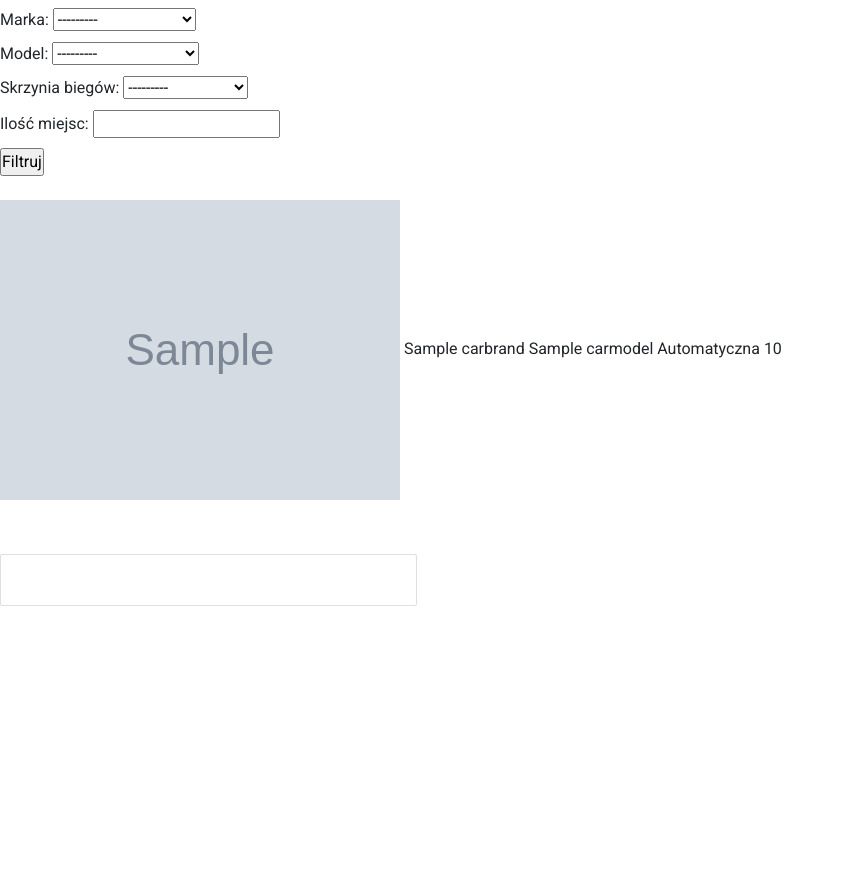
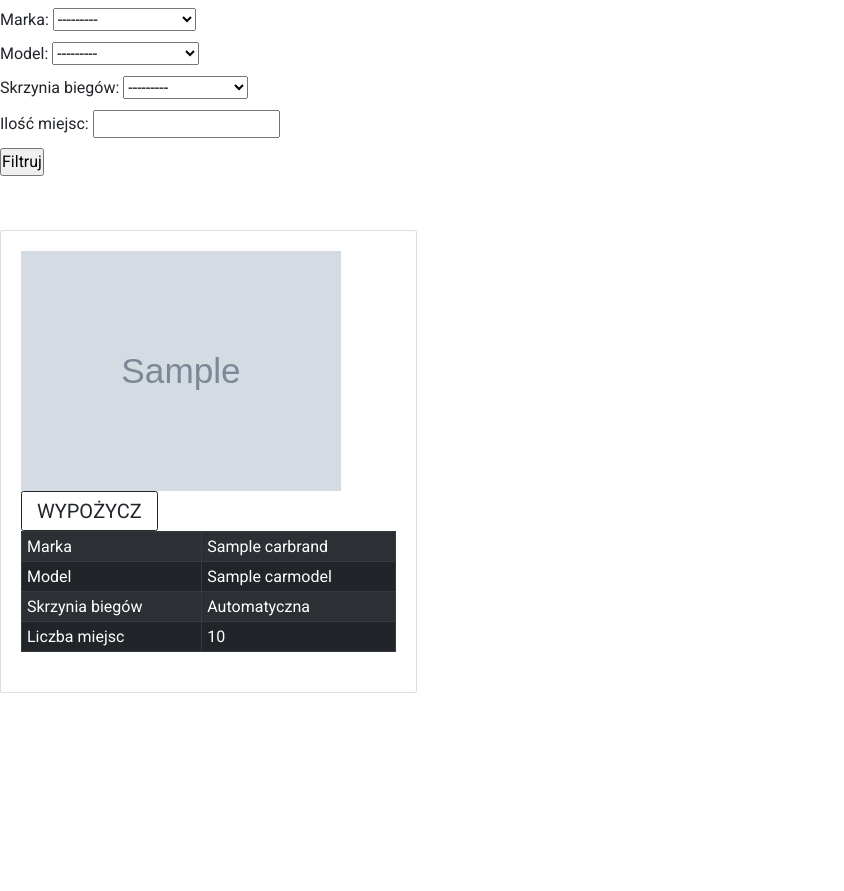
Before and after one commit to sda-project-group/car-rent, a Django app: page /carrent/carlist in a window 1280 px wide. Shown: the part 514-1405 px from the top of the page, without its empty margins (0-844 px from the left). Run offline with Django 4.2, Linux system fonts and the light colour scheme; tables that the repository leaves empty hold one stand-in row (values such as "Sample post"); grey boxes marked "Sample" are stand-in pictures; some libraries are stand-ins or nearby versions.

Commit message:
Fixed views in car list

```diff
--- a/carrent/carrentapp/templates/carrentapp/car_list.html
+++ b/carrent/carrentapp/templates/carrentapp/car_list.html
@@ -2,7 +2,7 @@
 {% load static %}
 {% block section_one %}
 
-<section class="top-hero projects-hero">
+<section class="top-hero projects-hero" xmlns="http://www.w3.org/1999/html">
     <p class="top-hero-text text-light">Nasza flota</p>
     <div class="hero-shadow"></div>
 </section>
@@ -20,50 +20,44 @@
     {{ filter.form.as_p }}
     <input type="submit" value="Filtruj"/>
 </form><br>
-{% for obj in filter.qs %}
-
-<a href ="{% url 'car_detail' obj.id %}"><img src="{{ obj.car_image.url }}"></a> {{ obj.brand }} {{ obj.car_model }} {{ obj.gearbox_type }} {{ obj.number_of_seats }} <br><br>
-{% endfor %}
-</section>
 
 <section class="py-5 projects mb-5">
     <div class="row">
+
+    {% for obj in filter.qs %}
         <div class="col-md-6 col-lg-4">
             <div class="card mb-3">
                 <div class="card-body">
                 <p class="p-3">
-          {% for car in car_list %}
-
                     <table class="table table-responsive table-bordered table-hover table-striped table-dark">
                         <tr>
                             <td>Marka</td>
-            <td>{{ car.brand }}</td>
+                            <td>{{ obj.brand }}</td>
                         </tr>
                         <tr>
                             <td>Model</td>
-            <td>{{ car.car_model }}</td>
+                            <td>{{ obj.car_model }}</td>
                         </tr>
                         <tr>
                             <td>Skrzynia biegów</td>
-            <td>{{ car.gearbox_type }}</td>
+                            <td>{{ obj.gearbox_type }}</td>
                         </tr>
                         <tr>
                             <td>Liczba miejsc</td>
-            <td>{{ car.number_of_seats }}</td>
+                            <td>{{ obj.number_of_seats }}</td>
                         </tr>
-
+                        <a href ="{% url 'car_detail' obj.id %}"><img src="{{ obj.car_image.url }}"></a>
+                        <div class="d-flex align-items-center justify-content-between">
+                        <a href="{% url 'car_detail' obj.id %}" class="btn btn-outline-dark px-4" role="button">Wypożycz</a>
+                        </div>
                     </table>
-            </p>
-            <div class="d-flex align-items-center justify-content-between">
-         <a href="{% url 'car_detail' car.id %}" class="btn btn-outline-dark px-4" role="button">Wypożycz</a>
                 </div>
             </div>
         </div>
+    {% endfor %}
     </div>
+</section>
 
-{% endfor %}
- </section>
-</div>
 <div style="height:50vh"></div>
 
 {% endblock %}
```
Lines whose indentation alone changed are shown as unchanged.
